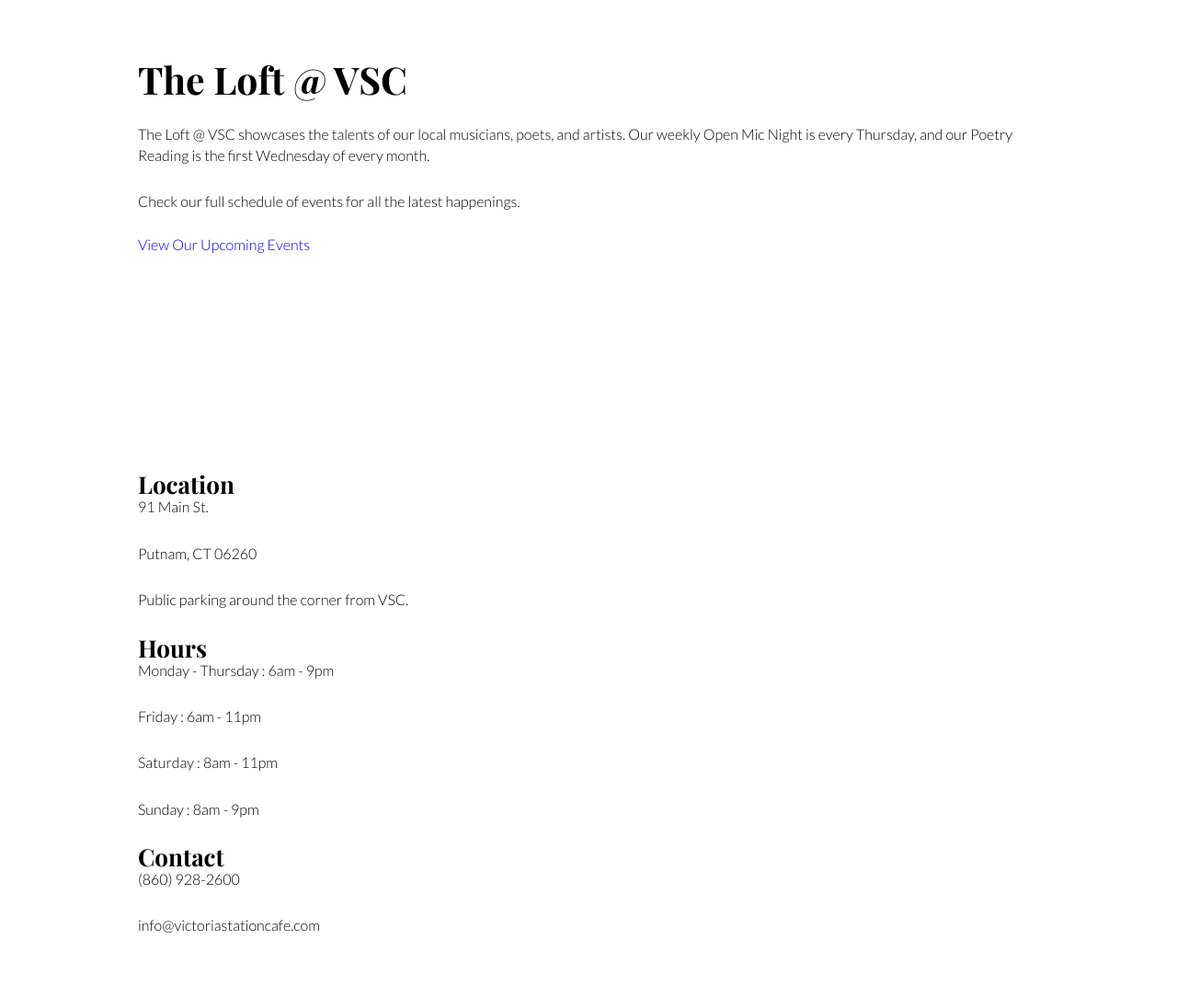
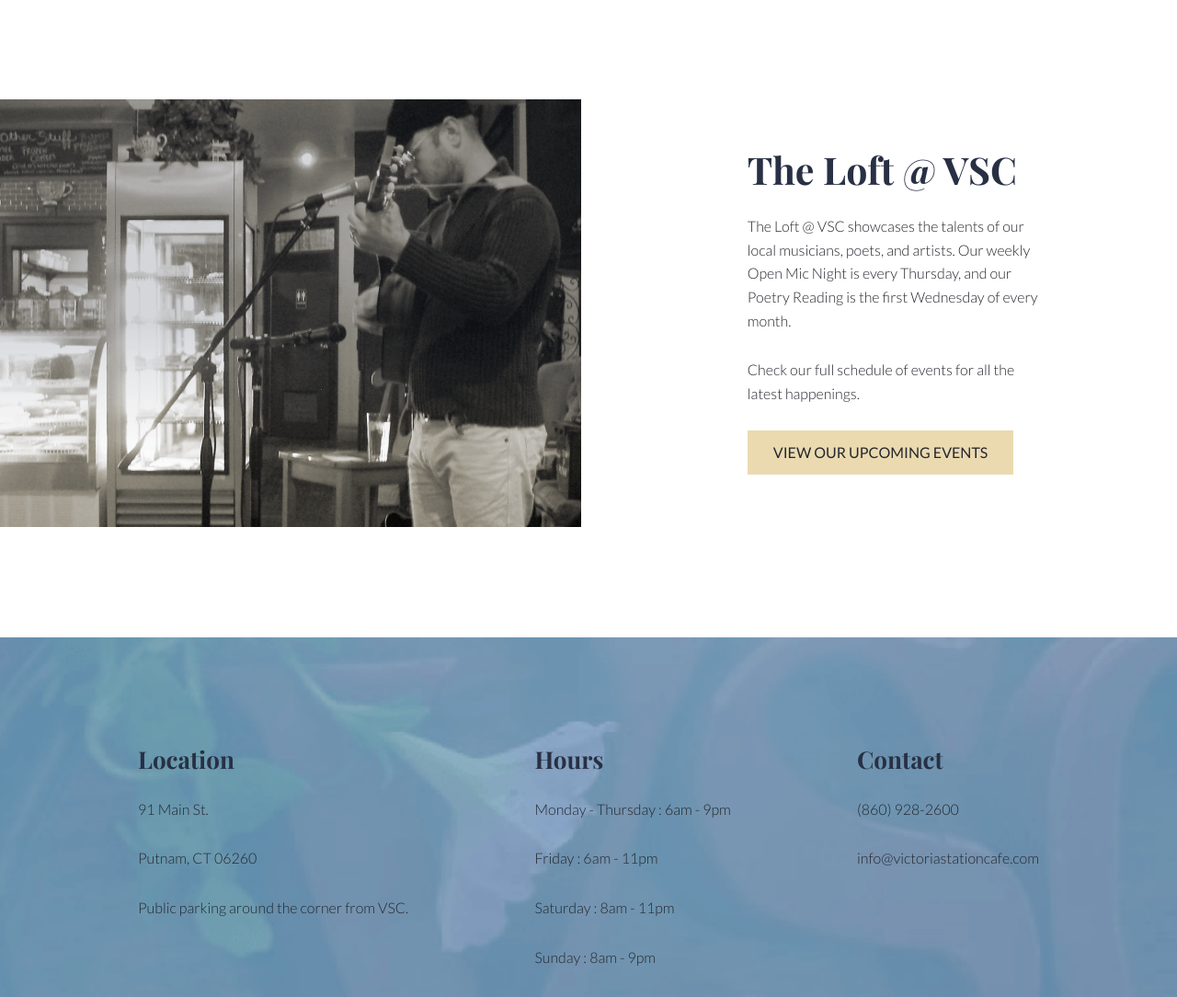
Before and after one commit to kellybisbee/vsc, a plain HTML site: page index.html in a window 1280 px wide. Shown: the part 1840-2924 px from the top of the page at 92% size. Drawn offline with nearby package versions, Linux system fonts and the light colour scheme; a web font is replaced by a local one.

Commit message:
style events and info, add button style

```diff
--- a/css/style.css
+++ b/css/style.css
@@ -19,6 +19,7 @@
     font-family: 'Playfair Display', sans-serif;
     font-weight: 700;
     padding-bottom: 2.8rem;
+    color: #283044;
 }
 
 h3 {
@@ -31,6 +32,8 @@
     font-size: 2.6em;
     font-family: 'Playfair Display', serif;
     font-weight: 700;
+    padding-bottom: 2.8rem;
+    color: #283044;
 }
 
 h5 {
@@ -49,7 +52,8 @@
     font-family: 'Lato', sans-serif;
     font-weight: 300;
     padding-bottom: 2.8rem;
-    line-height: 1.4;
+    line-height: 1.6;
+    color: #24272D;
 }
 
 a {
@@ -57,7 +61,18 @@
     font-family: 'Lato', sans-serif;
     font-weight: 300;
     text-decoration: none;
+    color: #24272D;
 }
+
+.btn {
+    background-color: #EBDAB0;
+    text-transform: uppercase;
+    padding: 1.6rem 2.8rem;
+    display: inline-block;
+    font-weight: 500;
+    letter-space: 0.03em;
+}
+
 
 main {
     display: grid;
@@ -112,7 +127,7 @@
     padding-right: 15rem;
 }
 
-.cafe-intro {
+.cafe-intro, .homepage-events {
     display: flex;
     justify-content: space-between;
     align-items: center;
@@ -145,3 +160,21 @@
     padding-right: 62%;
     color: #FDFDF9;
 }
+
+.homepage-events #events-text {
+    order: 2;
+    padding-left: 16%;
+}
+
+.homepage-events {
+    padding-left: 0;
+}
+
+.contact {
+  background-image:url(../assets/info-image-1.png);
+  background-position: center;
+  background-size: cover;
+  background-repeat: no-repeat;
+  display: flex;
+  justify-content: space-between;
+}
--- a/index.html
+++ b/index.html
@@ -45,11 +45,14 @@
                 <p>Our pastries are homemade, and Vik’s homemade ice cream is ready to be scooped. We proudly serve freshly roasted coffee from our friends at Sacuzzo Coffee.</p>
                 <a href="#" class="btn">Read More About Our Menu</a>
             </div>
-            <div class="homepage-loft content-section">
-                <h2>The Loft @ VSC</h2>
-                <p>The Loft @ VSC showcases the talents of our local musicians, poets, and artists. Our weekly Open Mic Night is every Thursday, and our Poetry Reading is the first Wednesday of every month.</p>
-                <p>Check our full schedule of events for all the latest happenings.</p>
-                <a href="#" class="btn">View Our Upcoming Events</a>
+            <div class="homepage-events content-section">
+                <div id="events-text">
+                    <h2>The Loft @ VSC</h2>
+                    <p>The Loft @ VSC showcases the talents of our local musicians, poets, and artists. Our weekly Open Mic Night is every Thursday, and our Poetry Reading is the first Wednesday of every month.</p>
+                    <p>Check our full schedule of events for all the latest happenings.</p>
+                    <a href="#" class="btn">View Our Upcoming Events</a>
+                </div>
+                <img src="assets/loft-image-1.png">
             </div>
             <div class="contact content-section">
                 <div class="contact-info">
```
